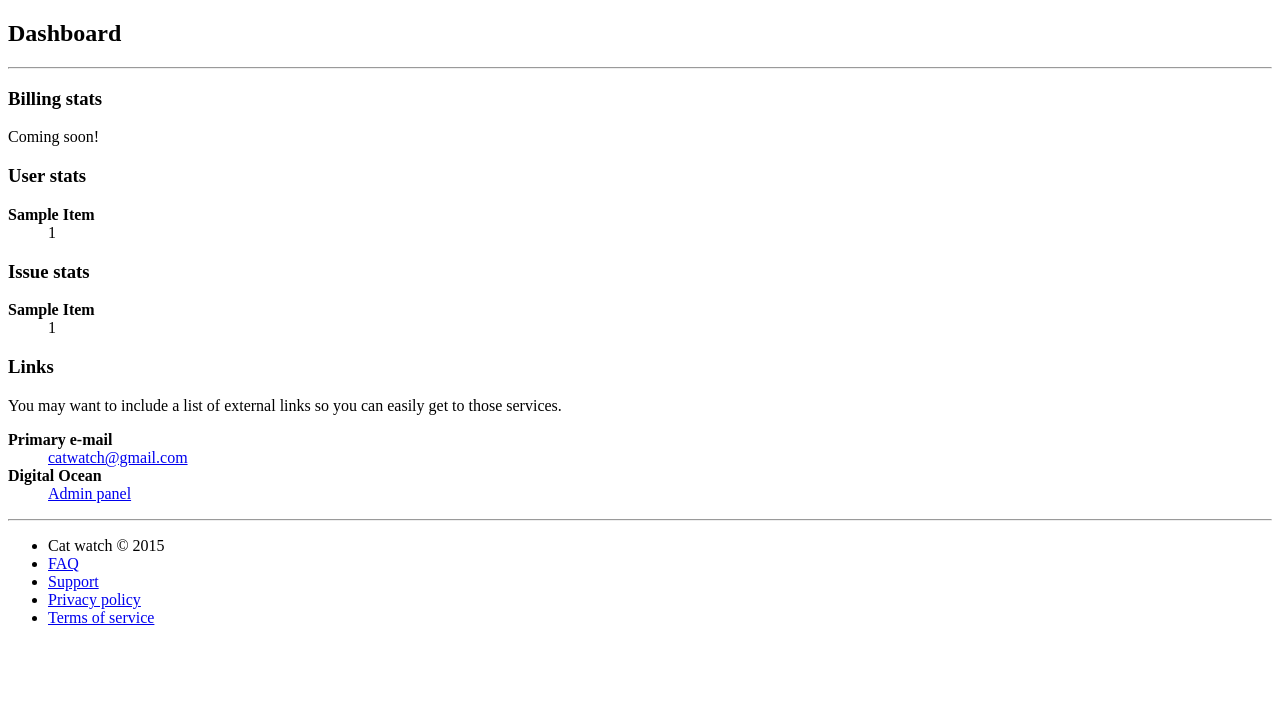
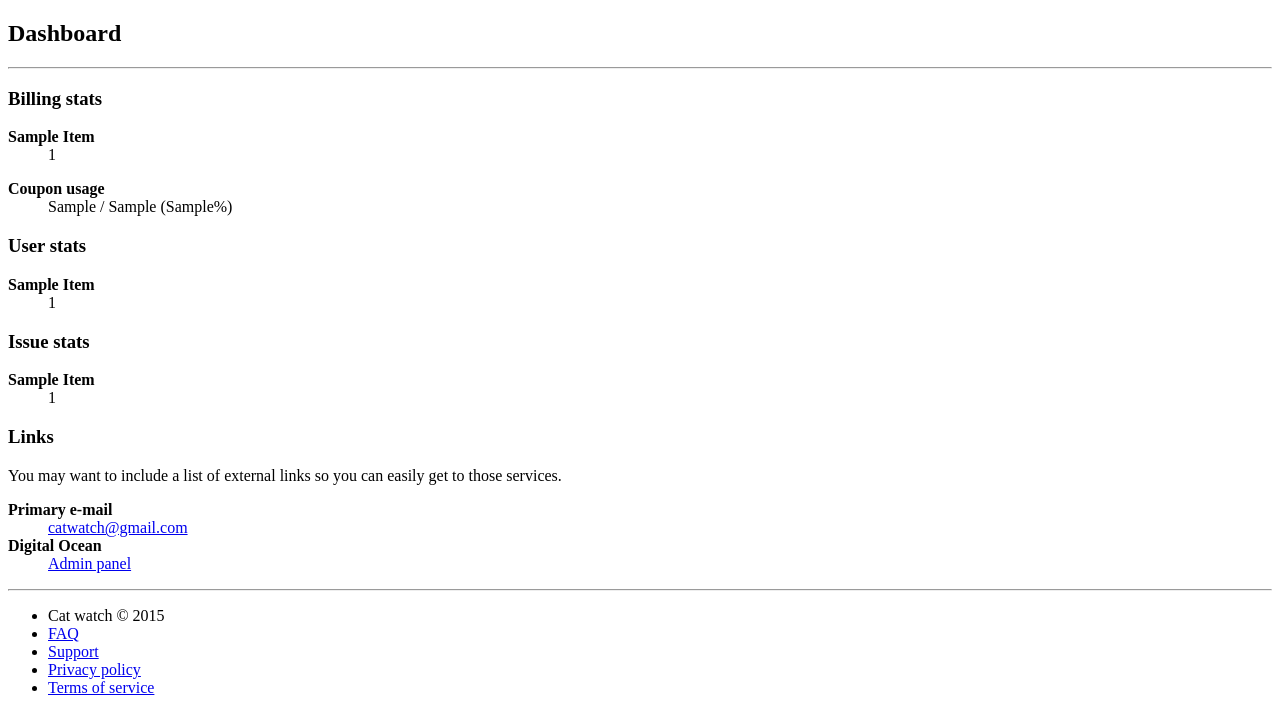
Before and after one commit to nickjj/build-a-saas-app-with-flask, a Flask app: template catwatch/blueprints/admin/templates/admin/pages/dashboard.jinja2 in a window 1280 px wide. Shown: the part 237-950 px from the top of the page. Before the commit the page ends 862 px from the top, so only its background shows below. Run offline with Flask 2, Linux system fonts and the light colour scheme; the template is opened without the code that fills it: most values are stand-ins (such as "Sample title", 1, 10 or a date in 2020); parts of the project's set-up code (start-up, migrations or seed data) failed here and were passed over; some libraries are stand-ins or nearby versions.

Commit message:
Add billing stats to the admin dashboard

```diff
--- a/catwatch/blueprints/admin/templates/admin/pages/dashboard.jinja2
+++ b/catwatch/blueprints/admin/templates/admin/pages/dashboard.jinja2
@@ -11,8 +11,19 @@
     <div class="editorial-header">
       <div class="g-wide--1">
         <h3>Billing stats</h3>
-
-        <p>Coming soon!</p>
+        {% for item in group_and_count_plans %}
+          <dl>
+            <dt><strong>{{ item[1] | title }}</strong></dt>
+            <dd class="no-margin bottom-margin">{{ item[0] }}</dd>
+          </dl>
+        {% endfor %}
+        <dl>
+          <dt><strong>Coupon usage</strong></dt>
+          <dd class="no-margin bottom-margin">
+            {{ group_and_count_coupons[0] }} / {{ group_and_count_coupons[1] }}
+            ({{ group_and_count_coupons[2] }}%)
+          </dd>
+        </dl>
       </div>
       <div class="g-wide--1">
         <h3>User stats</h3>
--- a/catwatch/blueprints/admin/views.py
+++ b/catwatch/blueprints/admin/views.py
@@ -33,10 +33,14 @@ def before_request():
 # Dashboard -------------------------------------------------------------------
 @admin.route('')
 def dashboard():
+    group_and_count_plans = Dashboard.group_and_count_plans()
+    group_and_count_coupons = Dashboard.group_and_count_coupons()
     group_and_count_users = Dashboard.group_and_count_users()
     group_and_count_issues = Dashboard.group_and_count_issues()
 
     return render_template('admin/pages/dashboard.jinja2',
+                           group_and_count_plans=group_and_count_plans,
+                           group_and_count_coupons=group_and_count_coupons,
                            group_and_count_users=group_and_count_users,
                            group_and_count_issues=group_and_count_issues)
 
```
Also changed, not shown: catwatch/blueprints/admin/models.py (+30 -0 lines).
